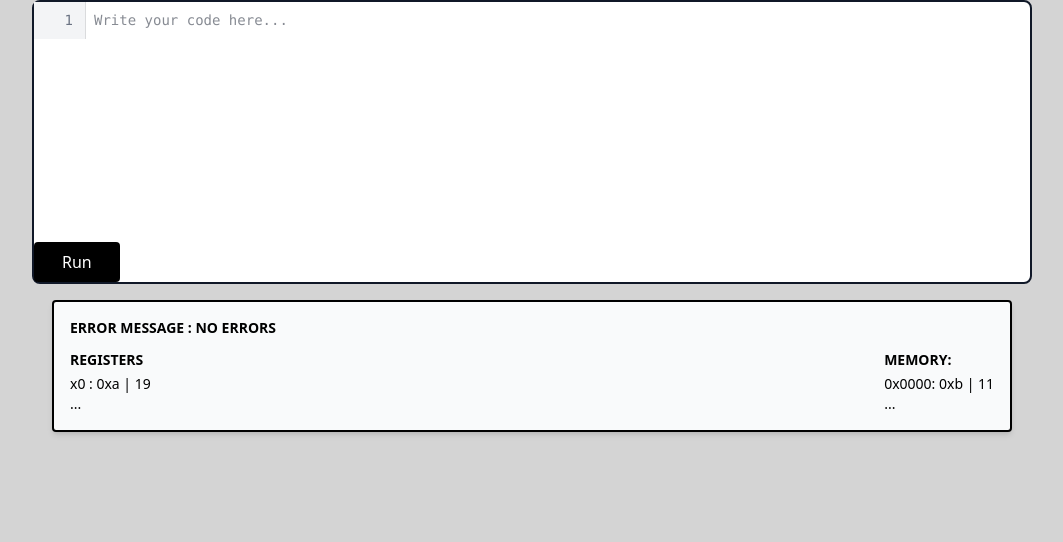
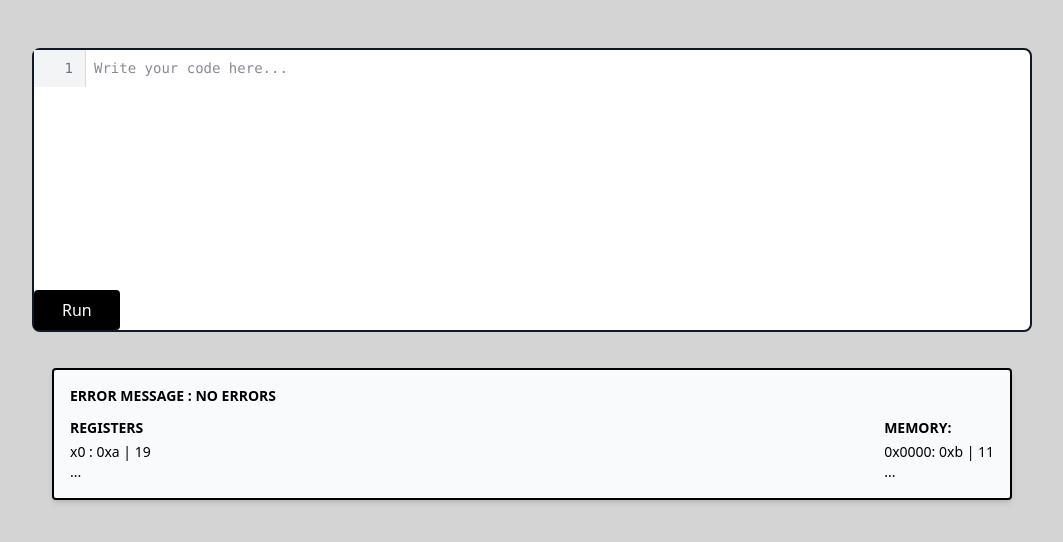
Before and after one commit to adithyay328/Capstone2, a Next.js app in the folder riscv/: page / in a window 1280 px wide. Shown: the top 542 px of the page, without its empty margins (108-1171 px from the left). Built offline with nearby package versions, Linux system fonts and the light colour scheme.

Commit message:
Minor spacing adjustments

```diff
--- a/riscv/components/code-editor.tsx
+++ b/riscv/components/code-editor.tsx
@@ -34,6 +34,7 @@ export default function CodeEditor({
 
     //CONTAINER FOR THE WHOLE EDITOR
     return (
+    <div className="pt-12 pb-5">
     <div className="w-full h-auto
                     md:w-[700px] lg:w-[800px] xl:w-[1000px]
                     border-2 border-gray-900 rounded-lg bg-white"
@@ -74,6 +75,7 @@ export default function CodeEditor({
         </div>
                 <RunCode onClick={onRun} />
     </div>
+    </div>
   );
 }
 
```
